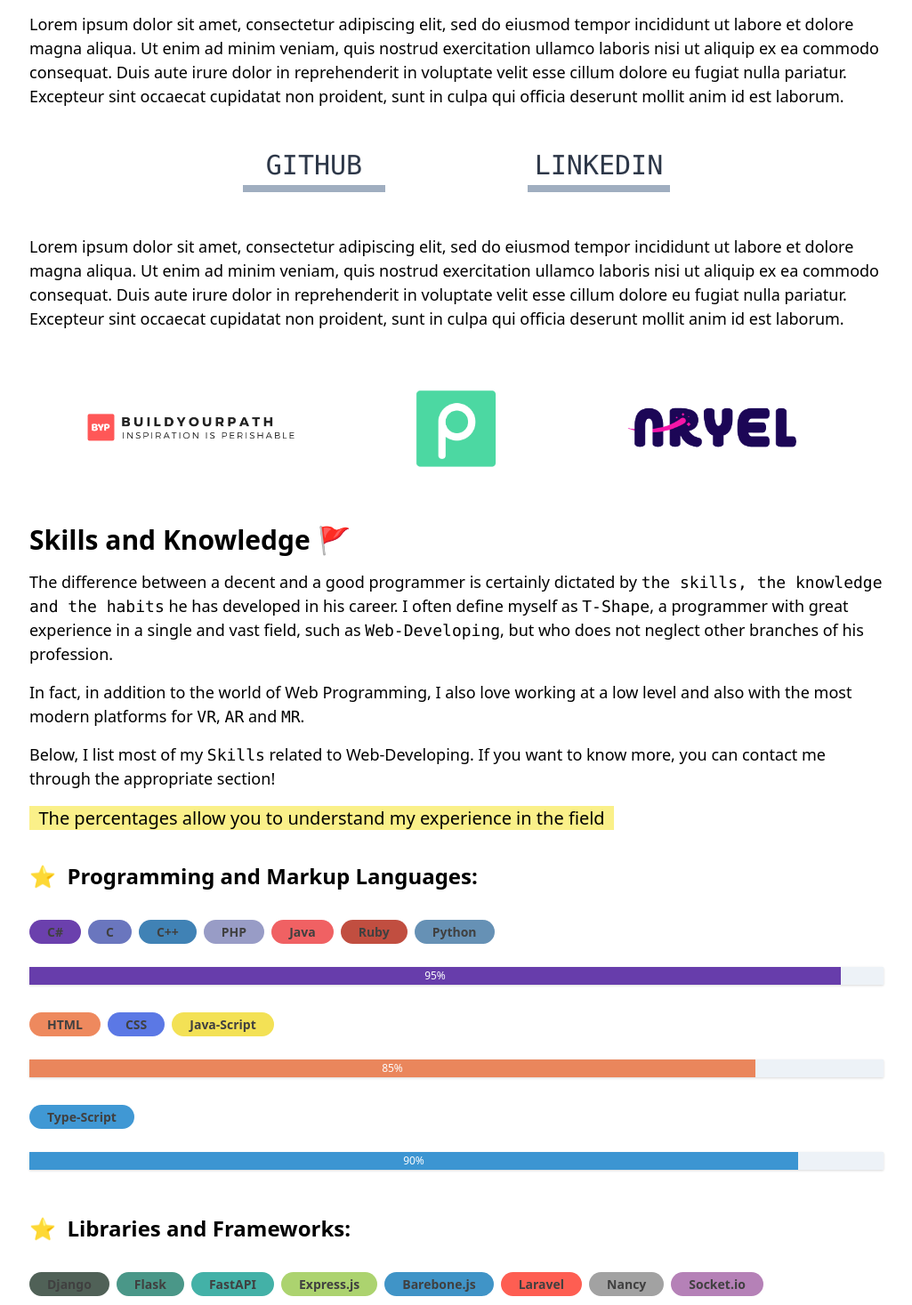
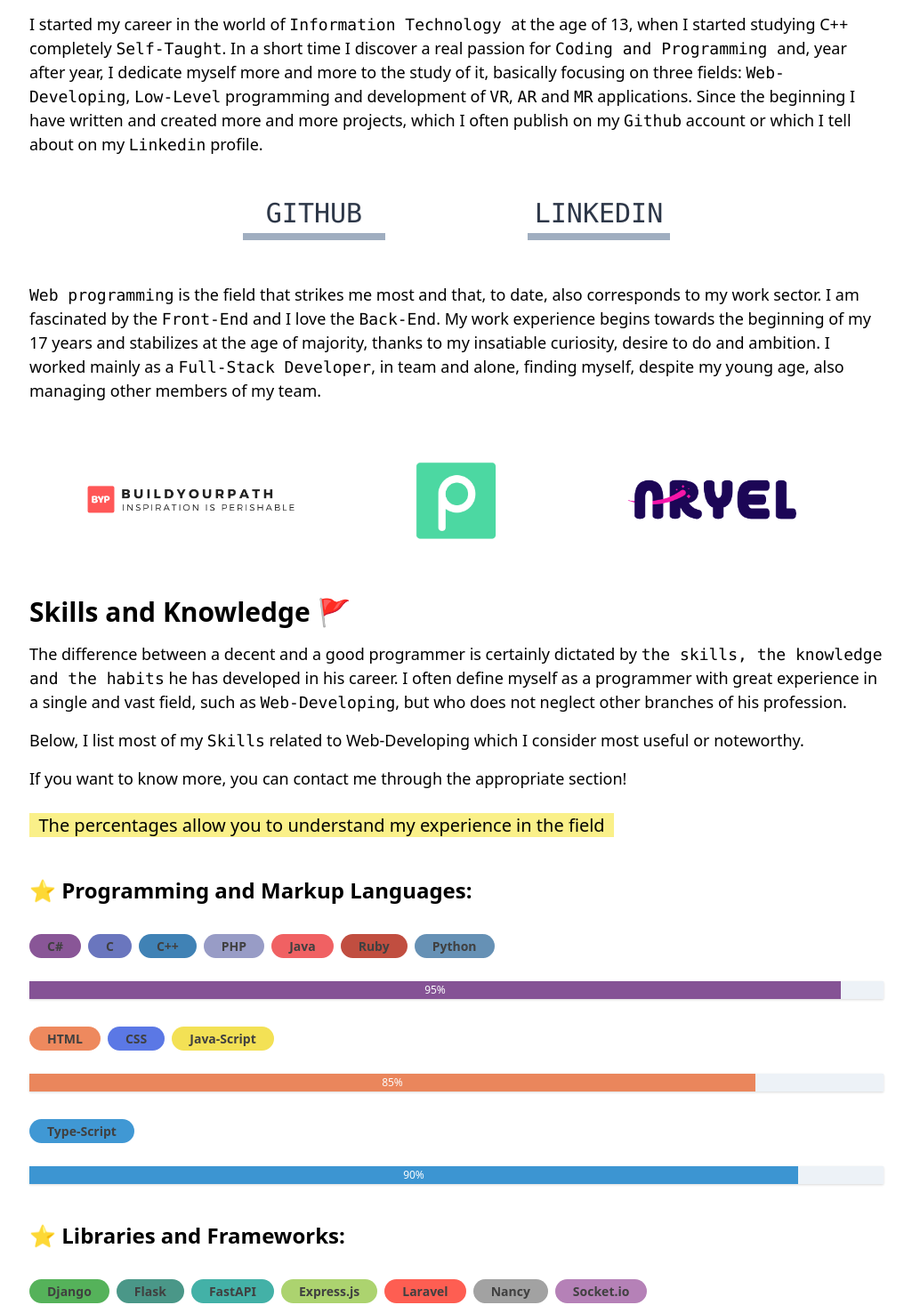
Before and after one commit to Davi0k/davide.codes, a Next.js app: page / in a window 1280 px wide. Shown: the part 347-1814 px from the top of the page at 89% size, without its empty margins (127-1152 px from the left). Built offline with nearby package versions, Linux system fonts and the light colour scheme.

Commit message:
Complete styles and texts and Refactor some code.
Add new props in some Components to handle classes and custom styles.
Add new texts and sections to complete the Web-Site and to remove every
Lorem Ipsum paragraph. Refactor some code and fix some bugs.

```diff
--- a/components/contact.jsx
+++ b/components/contact.jsx
@@ -3,14 +3,14 @@ import Head from "next/head";
 
 import fetch from "node-fetch";
 
-const Contact = ({ section }) => {
+const Contact = (props) => {
   const [ contact, setContact ] = useState(null);
   const [ message, setMessage ] = useState(null);
 
   const [ status, setStatus ] = useState(null);
 
   return (
-    <form className="mt-6">
+    <form className={props.className}>
       <input
         className="col-span-3 shadow appearance-none border rounded w-full py-2 px-3 text-gray-700 leading-tight focus:outline-none h-10 mb-4"
         type="text"
@@ -73,7 +73,7 @@ const Contact = ({ section }) => {
         onClick={ event => {
           event.preventDefault();
 
-          window.open("mailto:davidecasale2002@gmail.com?subject=Hi Davide! I have an Amazing Proposal for you", "_blank");
+          window.open("mailto:davidecasale2002@gmail.com?subject=Hi Davide! I have an Amazing Proposal for you.", "_blank");
         }}
       >
         Write me a message &nbsp;💬
--- a/components/section.jsx
+++ b/components/section.jsx
@@ -4,8 +4,8 @@ import Head from "next/head";
 import Skill from "../components/skill";
 
 const Section = (props) => (
-  <div className="mt-8 block">
-    <h1 className="text-2xl font-semibold">⭐&nbsp;&nbsp;{props.title}:</h1>
+  <div className={props.className}>
+    <h1 className="text-2xl font-semibold">⭐&nbsp;{props.title}:</h1>
 
     <div className="mt-4">
       { props.skills.map(section => <Skill section={section} key={props.skills.indexOf(section)}/>) }
--- a/components/skill.jsx
+++ b/components/skill.jsx
@@ -8,7 +8,7 @@ const Skill = ({ section }) => {
     <div className="py-4">
       {
         section.map(element => (
-          <div className="inline-block mb-2" key={element.name}>
+          <div className="inline-block mb-3" key={element.name}>
             <span
               className="rounded-full opacity-75 hover:opacity-100 active:opacity-100 px-5 py-1 text-sm font-bold mr-2 cursor-pointer"
               style={{ backgroundColor: element.color }}
@@ -20,7 +20,7 @@ const Skill = ({ section }) => {
         ))
       }
 
-      <div className="shadow w-full bg-gray-200 mt-5">
+      <div className="shadow w-full bg-gray-200 mt-4">
         <div className="opacity-75 text-xs leading-none py-1 text-center text-white" style={{ width: element.skill, backgroundColor: element.color }}>{element.skill}</div>
       </div>
     </div>
--- a/pages/index.js
+++ b/pages/index.js
@@ -45,10 +45,15 @@ const Home = (props) => {
           <h1 className="text-3xl font-semibold mb-3">About Me 🧑🏻</h1>
 
           <div className="text-lg">
-            Lorem ipsum dolor sit amet, consectetur adipiscing elit, sed do eiusmod tempor incididunt ut labore et dolore magna aliqua.
-            Ut enim ad minim veniam, quis nostrud exercitation ullamco laboris nisi ut aliquip ex ea commodo consequat.
-            Duis aute irure dolor in reprehenderit in voluptate velit esse cillum dolore eu fugiat nulla pariatur.
-            Excepteur sint occaecat cupidatat non proident, sunt in culpa qui officia deserunt mollit anim id est laborum.
+            I started my career in the world of <Mono>Information Technology </Mono> at
+            the age of 13, when I started studying C++ completely <Mono>Self-Taught</Mono>.
+
+            In a short time I discover a real passion for <Mono>Coding and Programming </Mono> and, year after year,
+            I dedicate myself more and more to the study of it, basically focusing on three fields: <Mono>Web-Developing</Mono>, <Mono>Low-Level</Mono> programming
+            and development of <Mono>VR</Mono>, <Mono>AR</Mono> and <Mono>MR</Mono> applications.
+
+            Since the beginning I have written and created more and more projects,
+            which I often publish on my <Mono>Github</Mono> account or which I tell about on my <Mono>Linkedin</Mono> profile.
           </div>
 
           <div className="flex grid xs:grid-cols-2 sm:grid-cols-6 mt-10 mb-12">
@@ -70,10 +75,15 @@ const Home = (props) => {
           </div>
 
           <div className="text-lg">
-            Lorem ipsum dolor sit amet, consectetur adipiscing elit, sed do eiusmod tempor incididunt ut labore et dolore magna aliqua.
-            Ut enim ad minim veniam, quis nostrud exercitation ullamco laboris nisi ut aliquip ex ea commodo consequat.
-            Duis aute irure dolor in reprehenderit in voluptate velit esse cillum dolore eu fugiat nulla pariatur.
-            Excepteur sint occaecat cupidatat non proident, sunt in culpa qui officia deserunt mollit anim id est laborum.
+            <Mono>Web programming</Mono> is the field that strikes me most and that, to date, also corresponds to my work sector.
+
+            I am fascinated by the <Mono>Front-End</Mono> and I love the <Mono>Back-End</Mono>.
+
+            My work experience begins towards the beginning  of my 17 years and stabilizes at
+            the age of majority, thanks to my insatiable curiosity, desire to do and ambition.
+
+            I worked mainly as a <Mono>Full-Stack Developer</Mono>, in team and alone,
+            finding myself, despite my young age, also managing other members of my team.
           </div>
 
           <div className="flex grid grid-cols-10 mt-16">
@@ -97,30 +107,27 @@ const Home = (props) => {
           <span className="text-lg">
             <p className="mb-4">
               The difference between a decent and a good programmer is certainly dictated by <Mono>the skills, the
-              knowledge and the habits</Mono> he has developed in his career. I often define myself as <Mono>T-Shape</Mono>, a
+              knowledge and the habits</Mono> he has developed in his career. I often define myself as a
               programmer with great experience in a single and vast field, such as <Mono>Web-Developing</Mono>, but
               who does not neglect other branches of his profession.
             </p>
 
             <p className="mb-4">
-              In fact, in addition to the world of Web Programming,
-              I also love working at a low level
-              and also with the most modern platforms for <Mono>VR</Mono>, <Mono>AR</Mono> and <Mono>MR</Mono>.
+              Below, I list most of my <Mono>Skills</Mono> related to Web-Developing which I consider most useful or noteworthy.
             </p>
 
-            <p className="mb-4">
-              Below, I list most of my <Mono>Skills</Mono> related to Web-Developing.
+            <p className="mb-6">
               If you want to know more, you can contact me through the appropriate section!
             </p>
 
             <Mark color="yellow" intensity="300">The percentages allow you to understand my experience in the field</Mark>
           </span>
 
-          <Section title="Programming and Markup Languages" skills={ skills.languages } />
+          <Section title="Programming and Markup Languages" skills={ skills.languages } className="mt-10" />
 
-          <Section title="Libraries and Frameworks" skills={ skills.frameworks } />
+          <Section title="Libraries and Frameworks" skills={ skills.frameworks } className="mt-6" />
 
-          <Section title="Tools and Services" skills={ skills.tools } />
+          <Section title="Tools and Services" skills={ skills.tools } className="mt-6" />
         </div>
 
         <div id="contacts" className="mt-10 mb-6">
@@ -147,10 +154,10 @@ const Home = (props) => {
               or send me an <Mono>E-Mail</Mono> directly.
             </p>
 
-            <Mark color="yellow" intensity="300">I will get back to you within 24 Hours</Mark>
+            <Mark color="yellow" intensity="300">I will get back to you within 24 Hours </Mark>
           </span>
 
-          <Contact />
+          <Contact className="mt-6" />
         </div>
       </div>
     </div>
--- a/utilities/skills.js
+++ b/utilities/skills.js
@@ -2,7 +2,7 @@ const languages = [
   [
     {
       name: "C#",
-      color: "#3A0092",
+      color: "#621E75",
       skill: "95%"
     },
     {
@@ -66,7 +66,7 @@ const frameworks = [
   [
     {
       name: "Django",
-      color: "#162C1F",
+      color: "#1D9823",
       skill: "95%"
     },
     {
@@ -83,11 +83,6 @@ const frameworks = [
       name: "Express.js",
       color: "#91C53F",
       skill: "95%"
-    },
-    {
-      name: "Barebone.js",
-      color: "#0071B5",
-      skill: "55%"
     },
     {
       name: "Laravel",
```
